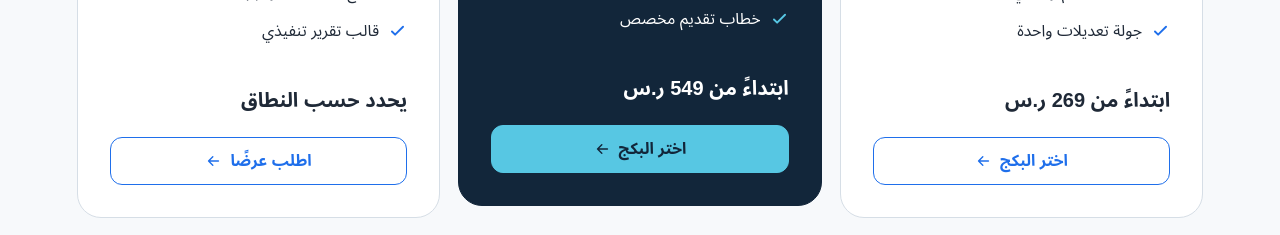
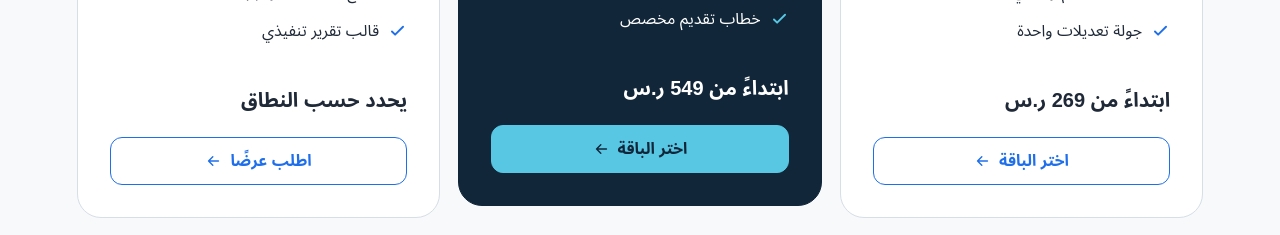
Before and after one commit to itqan-afk/itqan-valley-website, a Next.js app: page / in a window 1280 px wide. Shown: the part 3660-3895 px from the top of the page. Built offline with nearby package versions, Linux system fonts and the light colour scheme; a web font is replaced by a local one.

Commit message:
تحسين تسمية اختيار الباقات

```diff
--- a/app/page.tsx
+++ b/app/page.tsx
@@ -120,8 +120,8 @@ export default function Home() {
       <section className="section packages-section" id="packages">
         <div className="section-heading centered"><p className="eyebrow dark"><span /> قيمة أكبر في طلب واحد</p><h2>بكجات تناسب مرحلتك</h2><p>ابدأ بالخدمة التي تحتاجها الآن، أو اختر حزمة تجمع المخرجات الأساسية بسعر أوضح.</p></div>
         <div className="packages-grid">
-          <article><small>للباحث عن عمل</small><h3>بكج البداية المهنية</h3><ul><li><Check />سيرة ATS بلغة واحدة</li><li><Check />خطاب تقديم وظيفي</li><li><Check />جولة تعديلات واحدة</li></ul><strong>ابتداءً من 269 ر.س</strong><a href="#order">اختر البكج <Arrow /></a></article>
-          <article className="featured"><span>الأكثر تكاملًا</span><small>للموظف والمهني</small><h3>بكج الحضور المهني</h3><ul><li><Check />سيرة عربية وإنجليزية</li><li><Check />تحسين LinkedIn</li><li><Check />خطاب تقديم مخصص</li></ul><strong>ابتداءً من 549 ر.س</strong><a href="#order">اختر البكج <Arrow /></a></article>
+          <article><small>للباحث عن عمل</small><h3>بكج البداية المهنية</h3><ul><li><Check />سيرة ATS بلغة واحدة</li><li><Check />خطاب تقديم وظيفي</li><li><Check />جولة تعديلات واحدة</li></ul><strong>ابتداءً من 269 ر.س</strong><a href="#order">اختر الباقة <Arrow /></a></article>
+          <article className="featured"><span>الأكثر تكاملًا</span><small>للموظف والمهني</small><h3>بكج الحضور المهني</h3><ul><li><Check />سيرة عربية وإنجليزية</li><li><Check />تحسين LinkedIn</li><li><Check />خطاب تقديم مخصص</li></ul><strong>ابتداءً من 549 ر.س</strong><a href="#order">اختر الباقة <Arrow /></a></article>
           <article><small>للمنشأة والإدارة</small><h3>بكج الانطلاقة الإدارية</h3><ul><li><Check />لوحة مؤشرات أساسية</li><li><Check />متابع اجتماعات وقرارات</li><li><Check />قالب تقرير تنفيذي</li></ul><strong>يحدد حسب النطاق</strong><a href="#order">اطلب عرضًا <Arrow /></a></article>
         </div>
       </section>
```
